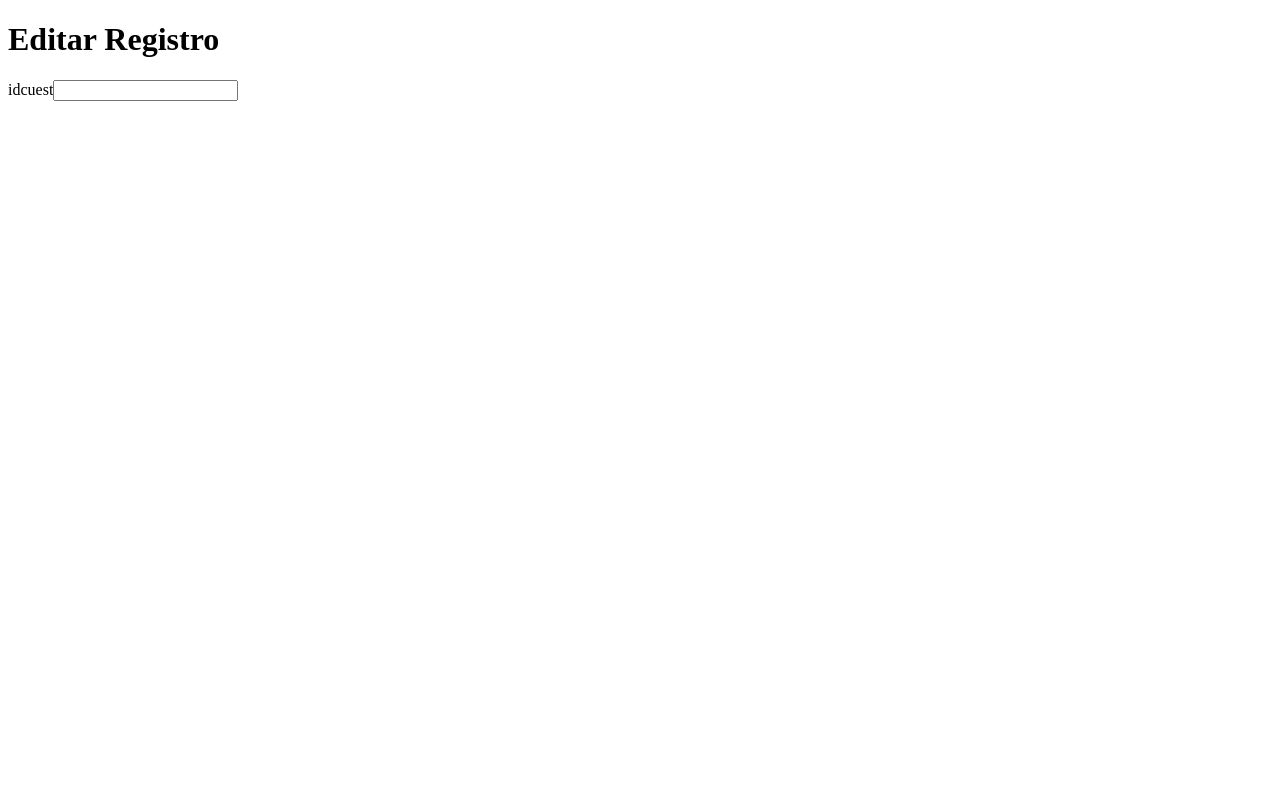
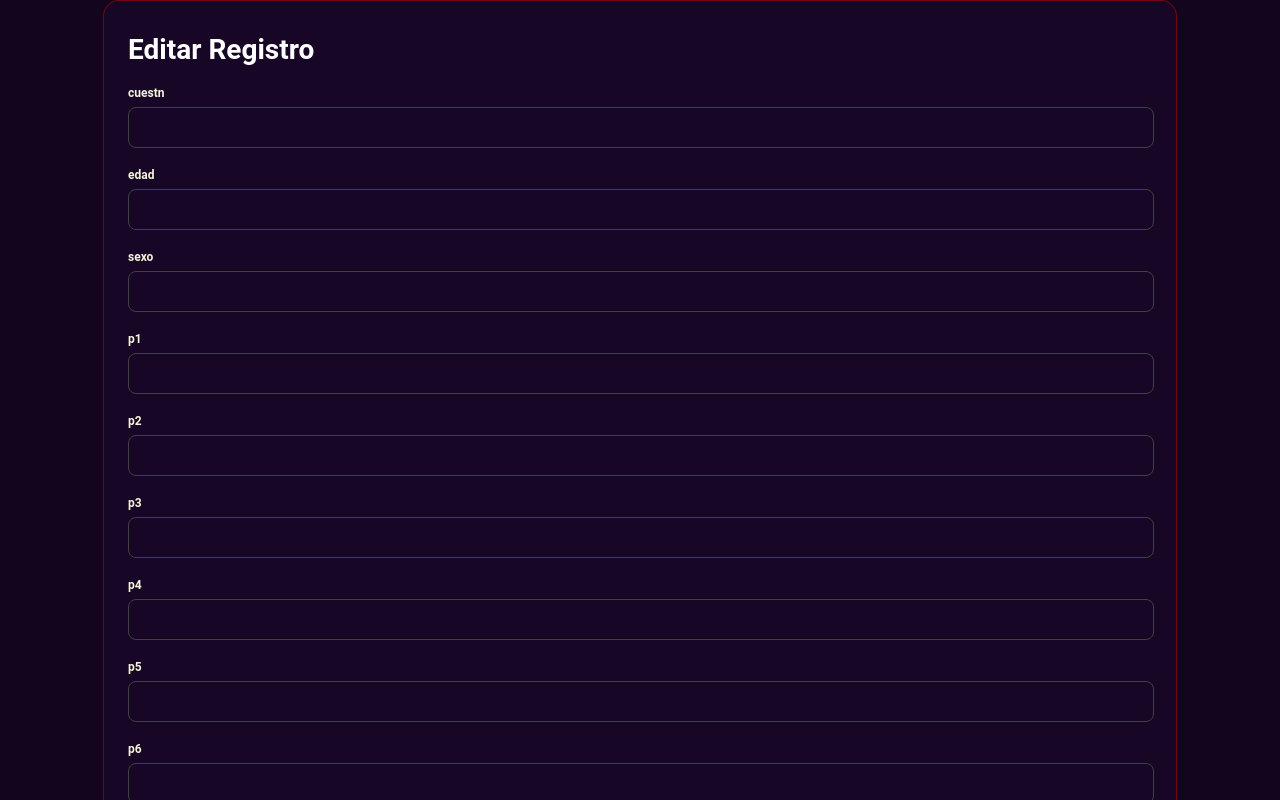
Before and after one commit to EmiiGonzalez/cuestionario-react-front, a React (Vite) app: page /rFormWeb/edit/1 in a window 1280 px wide. Shown: the top 800 px of the page. Built offline with nearby package versions, Linux system fonts and the light colour scheme; no server answers.

Commit message:
se estilizo y agrego editRecords

```diff
--- a/src/components/EditRecord.jsx
+++ b/src/components/EditRecord.jsx
@@ -1,30 +1,105 @@
-import axios from "axios"
-import { useState, useEffect } from "react"
-import { useNavigate, useParams } from "react-router-dom"
+import axios from "axios";
+import { useState, useEffect } from "react";
+import { useNavigate, useParams } from "react-router-dom";
+import '../styles/editRecords/editarCampos.css';
 
 
-export const EditRecord = ({url}) => {
-    const [record, setRecord] = useState({})
-    const {id} = useParams()
+export const EditRecord = ({ url }) => {
+  const [record, setRecord] = useState({
+    cuestn: "",
+    edad: "",
+    sexo: "",
+    p1: "",
+    p2: "",
+    p3: "",
+    p4: "",
+    p5: "",
+    p6: "",
+    p7: "",
+    p8: "",
+    p9: "",
+    p10: "",
+    p11: "",
+    p12: "",
+    p13: "",
+    p14: "",
+    p15: "",
+    p16: "",
+    p17: "",
+    p17_o: "",
+    p4_o: "",
+    p5_o: "",
+    p6_o: "",
+    p7_o: "",
+    p11_o: "",
+    p12_o: "",
+    p14_o: "",
+  });
+  const { id } = useParams();
 
-    useEffect(() => {
-        getRecordById();
-    }, [])
+  useEffect(() => {
+    getRecordById();
+  }, []);
 
-    const getRecordById = async () => {
-        const res = await axios.get(
-            `${url}rFormWeb/${id}`
-        );
-        setRecord(res.data);
-    }
+  const getRecordById = async () => {
+    const res = await axios.get(`${url}rFormWeb/${id}`);
+    setRecord(res.data);
+  };
+
+  const fieldNames = [
+    { label: "cuestn", type: "number" },
+    { label: "edad", type: "number" },
+    { label: "sexo", type: "number" },
+    { label: "p1", type: "number" },
+    { label: "p2", type: "number" },
+    { label: "p3", type: "number" },
+    { label: "p4", type: "number" },
+    { label: "p5", type: "number" },
+    { label: "p6", type: "number" },
+    { label: "p7", type: "number" },
+    { label: "p8", type: "number" },
+    { label: "p9", type: "number" },
+    { label: "p10", type: "number" },
+    { label: "p11", type: "number" },
+    { label: "p12", type: "number" },
+    { label: "p13", type: "number" },
+    { label: "p14", type: "number" },
+    { label: "p15", type: "number" },
+    { label: "p16", type: "number" },
+    { label: "p17", type: "number" },
+    { label: "p17_o", type: "text" },
+    { label: "p4_o", type: "text" },
+    { label: "p5_o", type: "text" },
+    { label: "p6_o", type: "text" },
+    { label: "p7_o", type: "text" },
+    { label: "p11_o", type: "text" },
+    { label: "p12_o", type: "text" },
+    { label: "p14_o", type: "text" },
+  ];
 
   return (
-    <div>
-        <h1>Editar Registro</h1>
-        <div>
-            <label>idcuest</label>
-            <input type="text" value={record.cuestn} onChange={ e => setRecord({...record, cuestn: e.target.value})}/>
-        </div>
+    <div className="form-container">
+      <form className="form">
+        <h1 className="text-center">Editar Registro</h1>
+        {fieldNames.map(({ label, type }) => (
+          <div className="form-group" key={label}>
+            <label className="form-label" htmlFor={label}>
+              {label}
+            </label>
+            <input
+              className="form-input"
+              id={label}
+              type={type}
+              value={record[label]}
+              onChange={(e) =>
+                setRecord({ ...record, [label]: e.target.value })
+              }
+            />
+          </div>
+        ))}
+        <button className="form-submit-btn" type="submit">Submit</button>
+
+      </form>
     </div>
-  )
-}
+  );
+};
--- /dev/null
+++ b/src/styles/editRecords/editarCampos.css
@@ -0,0 +1,104 @@
+*{
+  margin: 0;
+  padding: 0;
+  background-color: rgb(23, 6, 37);
+}
+#root {
+    display: flex;
+    flex-direction: row;
+    justify-content: center;
+    align-items: center;
+    height: 100%;
+    width: 100%;
+    background-color: #00000034;
+}
+.form-container {
+  width: 80%;
+  height: 100%;
+  border: 1px solid rgba(255, 0, 0, 0.39);
+  padding: 32px 24px;
+  font-size: 14px;
+  font-family: Roboto, sans-serif;
+  color: white;
+  display: flex;
+  flex-direction: column;
+  border-radius: 16px;
+
+}
+
+.form-container:hover {
+  border-color: #e81cff7c;
+  box-shadow: 0 0 10px rgba(255, 0, 0, 0.39);
+}
+
+.form-container button:active {
+  scale: 0.95;
+}
+
+.form-container .form {
+  display: flex;
+  flex-direction: column;
+  gap: 20px;
+}
+
+.form-container .form-group {
+  display: flex;
+  flex-direction: column;
+  gap: 2px;
+}
+
+.form-container .form-group label {
+  display: block;
+  margin-bottom: 5px;
+  color: beige;
+  font-weight: 600;
+  font-size: 12px;
+}
+
+.form-container .form-group input {
+  width: 100%;
+  padding: 12px 0;
+  border-radius: 8px;
+  color: #fff;
+  font-family: inherit;
+  background-color: transparent;
+  border: 1px solid #414141;
+}
+
+.form-container .form-group input::placeholder {
+  opacity: 0.5;
+}
+
+.form-container .form-group input:focus {
+  outline: none;
+  border-color: #e81cff;
+}
+
+.form-container .form-group textarea:focus {
+  outline: none;
+  border-color: #e81cff;
+}
+
+.form-container .form-submit-btn {
+  display: flex;
+  align-items: flex-start;
+  justify-content: center;
+  align-self: flex-start;
+  font-family: inherit;
+  color: #717171;
+  font-weight: 600;
+  width: 40%;
+  background: #313131;
+  border: 1px solid #414141;
+  padding: 12px 16px;
+  font-size: inherit;
+  gap: 8px;
+  margin-top: 8px;
+  cursor: pointer;
+  border-radius: 6px;
+}
+
+.form-container .form-submit-btn:hover {
+  background-color: #fff;
+  border-color: #fff;
+}
```
Also changed, not shown: src/assets/endless-constellation.svg (added).
